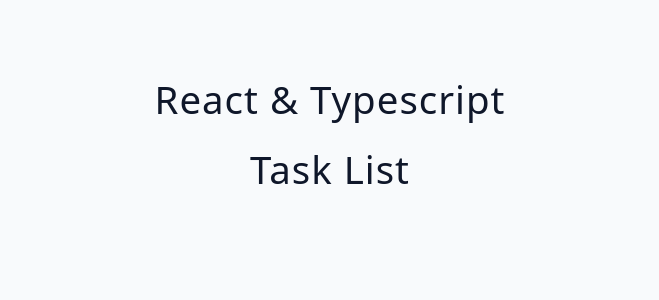
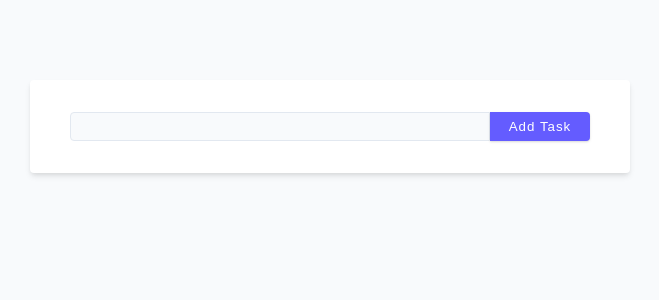
Before and after one commit to Chimoneg27/FCC, a React (Vite) app in the folder typescript-react-essentials/: page / in a window 1280 px wide. Shown: the top 300 px of the page, without its empty margins (310-969 px from the left). Built offline with nearby package versions, Linux system fonts and the light colour scheme.

Commit message:
update indext.ts

```diff
--- a/typescript-react-essentials/src/starter/10-tasks/index.tsx
+++ b/typescript-react-essentials/src/starter/10-tasks/index.tsx
@@ -1,9 +1,44 @@
+import Form from "./Form";
+import List from "./List";
+import { useState, useEffect } from "react";
+import { type Task } from './types'
+
+function loadTasks(): Task[] {
+  const storedTasks = localStorage.getItem('tasks');
+  return storedTasks ? JSON.parse(storedTasks) : []
+}
+
+function updateStorage(tasks: Task[]): void {
+  localStorage.setItem('tasks', JSON.stringify(tasks))
+}
+
 function Component() {
+  const [tasks, setTasks] = useState<Task[]>(()=> loadTasks())
+
+  const addTask = (task: Task): void => {
+    setTasks([...tasks, task])
+  }
+
+  const toggleTask = ({ id }: { id: string }) => {
+    setTasks(
+      tasks.map((task) => {
+        if(task.id === id) {
+          return { ...task, isCompleted: !task.isCompleted }
+        }
+        return task
+      })
+    )
+  }
+
+  useEffect(() => {
+    updateStorage(tasks)
+  }, [tasks])
+
   return (
-    <div>
-      <h2>React & Typescript</h2>
-      <h2>Task List</h2>
-    </div>
+    <section>
+      <Form addTask={addTask} />
+      <List tasks={tasks} toggleTask={toggleTask}  />
+    </section>
   );
 }
 export default Component;
```
